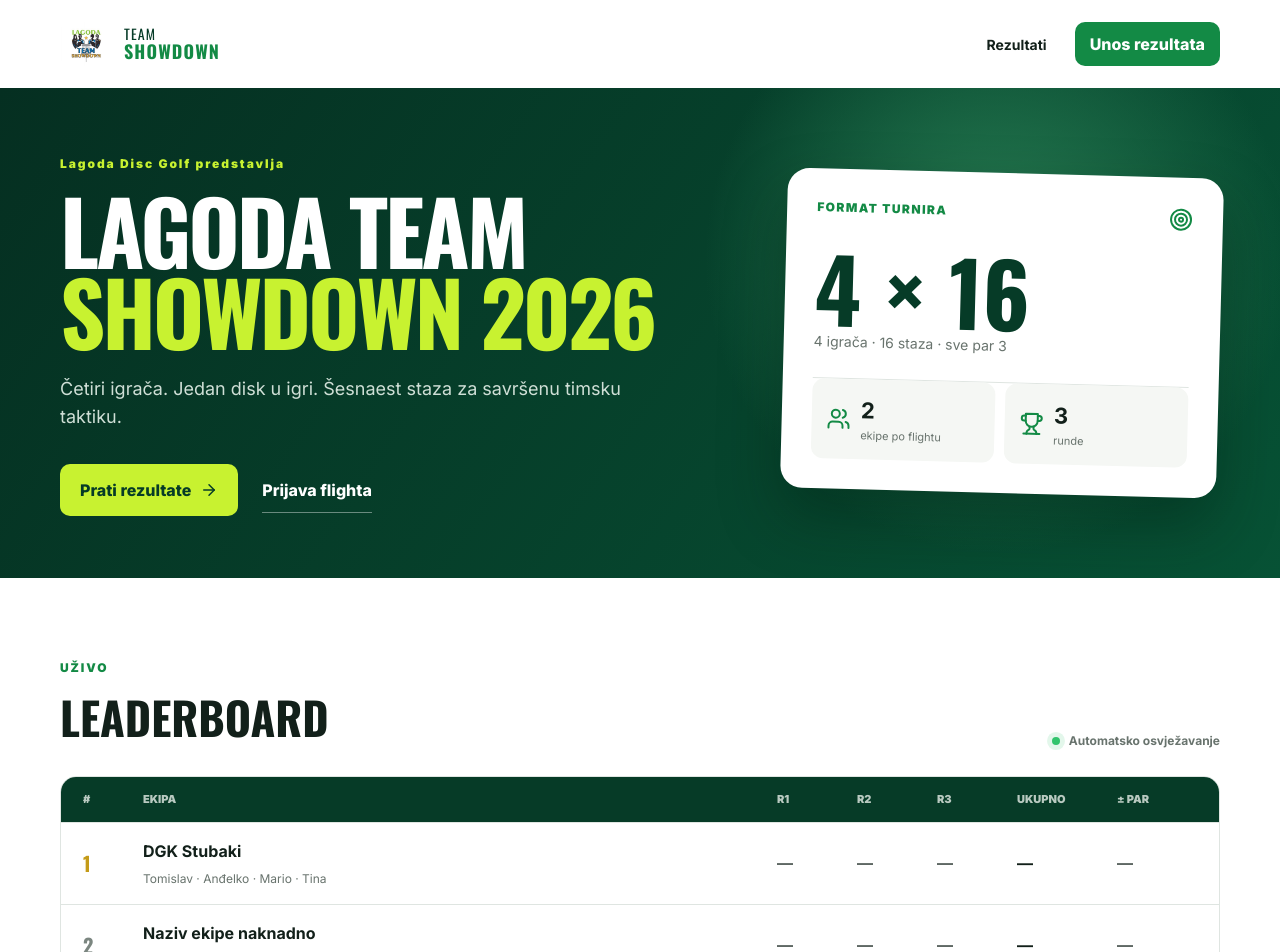
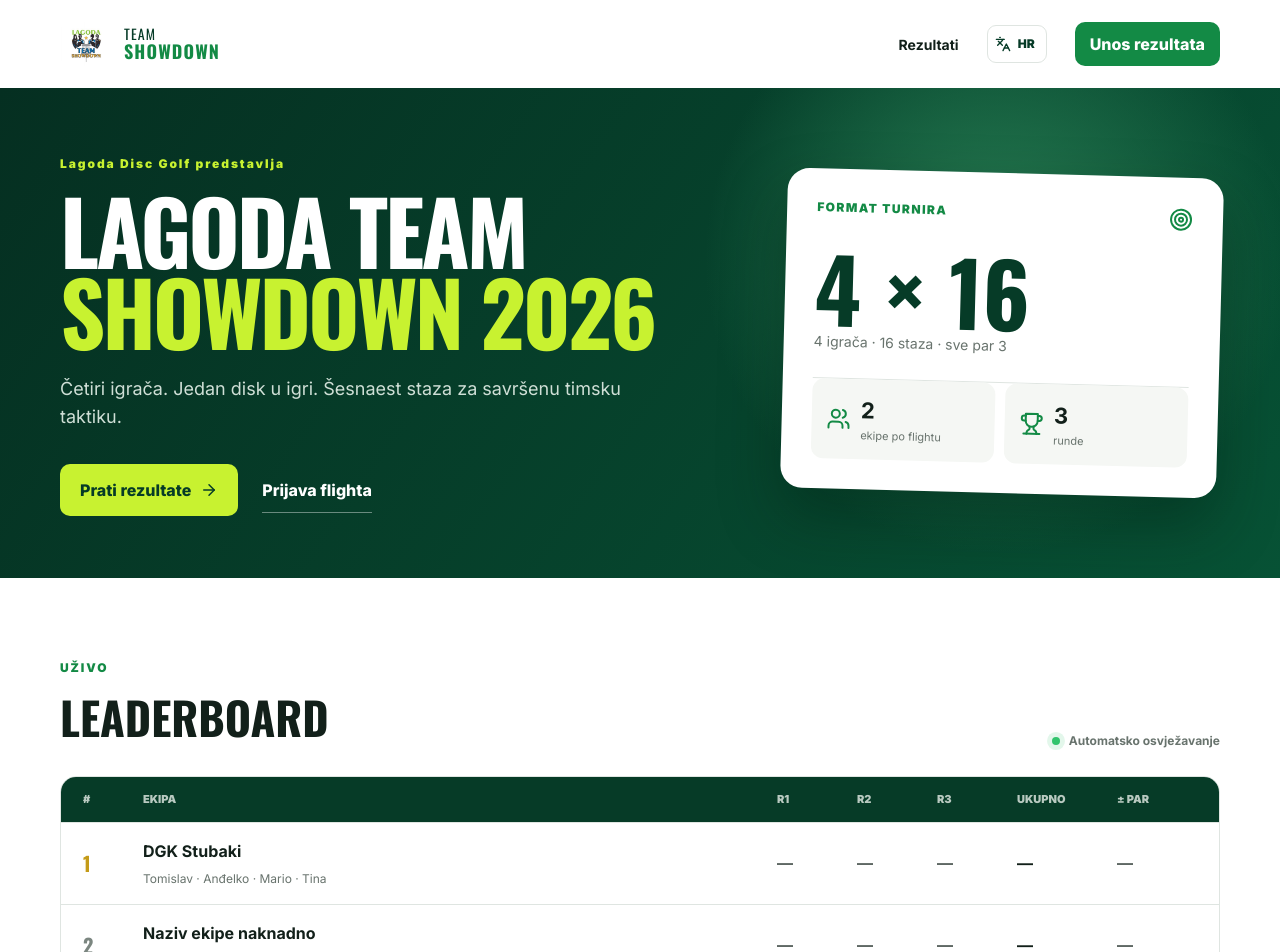
Before and after one commit to vbrozo/team_showdown, a Next.js app: page / in a window 1280 px wide. Shown: the top 952 px of the page. Built offline with nearby package versions, Linux system fonts and the light colour scheme; no server answers.

Commit message:
Add Croatian and English language switcher

```diff
--- /dev/null
+++ b/app/HomeClient.tsx
@@ -0,0 +1,61 @@
+"use client";
+
+import { Trophy, Users, Target, ArrowRight, Languages } from "lucide-react";
+import Image from "next/image";
+import Link from "next/link";
+import { useEffect, useState } from "react";
+import type { LeaderTeam } from "@/lib/data";
+
+const copy = {
+  hr: {
+    results: "Rezultati", scoring: "Unos rezultata", presented: "Lagoda Disc Golf predstavlja",
+    intro: "Četiri igrača. Jedan disk u igri. Šesnaest staza za savršenu timsku taktiku.",
+    follow: "Prati rezultate", flightLogin: "Prijava flighta", format: "FORMAT TURNIRA",
+    formatLine: "4 igrača · 16 staza · sve par 3", teamsPerFlight: "ekipe po flightu", rounds: "runde",
+    live: "UŽIVO", autoRefresh: "Automatsko osvježavanje", team: "Ekipa", total: "Ukupno",
+    empty: "Rezultati će se pojaviti nakon prvog unosa.", admin: "Administracija", language: "Jezik",
+  },
+  en: {
+    results: "Results", scoring: "Enter scores", presented: "Lagoda Disc Golf presents",
+    intro: "Four players. One disc in play. Sixteen holes for the perfect team strategy.",
+    follow: "Follow results", flightLogin: "Flight login", format: "TOURNAMENT FORMAT",
+    formatLine: "4 players · 16 holes · all par 3", teamsPerFlight: "teams per flight", rounds: "rounds",
+    live: "LIVE", autoRefresh: "Refreshes automatically", team: "Team", total: "Total",
+    empty: "Results will appear after the first score is entered.", admin: "Administration", language: "Language",
+  },
+} as const;
+
+type Language = keyof typeof copy;
+
+export default function HomeClient({ leaderboard }: { leaderboard: LeaderTeam[] }) {
+  const [language, setLanguage] = useState<Language>("hr");
+  useEffect(() => { const saved = localStorage.getItem("lts-language"); if (saved === "hr" || saved === "en") setLanguage(saved); }, []);
+  function switchLanguage(next: Language) { setLanguage(next); localStorage.setItem("lts-language", next); document.documentElement.lang = next; }
+  const t = copy[language];
+
+  return <main>
+    <header className="nav shell">
+      <Link href="/" className="brand"><Image src="/lagoda-logo.jpg" alt="Lagoda Disc Golf" width={52} height={52}/><span>TEAM<br/><b>SHOWDOWN</b></span></Link>
+      <nav>
+        <Link href="#rezultati">{t.results}</Link>
+        <label className="languageSelect"><Languages size={16}/><span className="srOnly">{t.language}</span><select value={language} onChange={e=>switchLanguage(e.target.value as Language)} aria-label={t.language}><option value="hr">HR</option><option value="en">EN</option></select></label>
+        <Link href="/scoring" className="btn small">{t.scoring}</Link>
+      </nav>
+    </header>
+
+    <section className="hero"><div className="shell heroGrid">
+      <div><span className="eyebrow">{t.presented}</span><h1>Lagoda Team<br/><em>Showdown 2026</em></h1><p>{t.intro}</p><div className="heroActions"><Link href="#rezultati" className="btn">{t.follow} <ArrowRight size={18}/></Link><Link href="/scoring" className="textLink">{t.flightLogin}</Link></div></div>
+      <div className="scoreCard"><div className="cardTop"><span>{t.format}</span><Target/></div><strong>4 × 16</strong><p>{t.formatLine}</p><div className="miniStats"><div><Users/><b>2</b><span>{t.teamsPerFlight}</span></div><div><Trophy/><b>3</b><span>{t.rounds}</span></div></div></div>
+    </div></section>
+
+    <section id="rezultati" className="shell section">
+      <div className="sectionTitle"><div><span className="eyebrow">{t.live}</span><h2>Leaderboard</h2></div><span className="live"><i/> {t.autoRefresh}</span></div>
+      <div className="leaderboard">
+        <div className="leaderHead"><span>#</span><span>{t.team}</span><span>R1</span><span>R2</span><span>R3</span><span>{t.total}</span><span>± Par</span></div>
+        {leaderboard.map((team,i)=><div className="leaderRow" key={team.id}><span className={`rank r${i+1}`}>{i+1}</span><span className="teamName"><b>{team.name}</b><small>{team.players.join(" · ")}</small></span>{team.rounds.map((score,n)=><span key={n}>{score??"—"}</span>)}<strong>{team.total||"—"}</strong><span className={team.toPar<0?"under":team.toPar>0?"over":""}>{team.total?(team.toPar>0?`+${team.toPar}`:team.toPar):"—"}</span></div>)}
+        {!leaderboard.length&&<div className="empty">{t.empty}</div>}
+      </div>
+    </section>
+    <footer><div className="shell"><span>Lagoda Team Showdown 2026</span><Link href="/admin">{t.admin}</Link></div></footer>
+  </main>;
+}
--- a/app/page.tsx
+++ b/app/page.tsx
@@ -1,36 +1,8 @@
-import { Trophy, Users, Target, ArrowRight } from "lucide-react";
-import Image from "next/image";
-import Link from "next/link";
 import { getLeaderboard } from "@/lib/data";
+import HomeClient from "./HomeClient";
 
 export const dynamic = "force-dynamic";
 
 export default async function Home() {
-  const leaderboard = await getLeaderboard();
-  return (
-    <main>
-      <header className="nav shell">
-        <Link href="/" className="brand"><Image src="/lagoda-logo.jpg" alt="Lagoda Disc Golf" width={52} height={52} /><span>TEAM<br/><b>SHOWDOWN</b></span></Link>
-        <nav><Link href="#rezultati">Rezultati</Link><Link href="/scoring" className="btn small">Unos rezultata</Link></nav>
-      </header>
-
-      <section className="hero">
-        <div className="shell heroGrid">
-          <div><span className="eyebrow">Lagoda Disc Golf predstavlja</span><h1>Lagoda Team<br/><em>Showdown 2026</em></h1><p>Četiri igrača. Jedan disk u igri. Šesnaest staza za savršenu timsku taktiku.</p><div className="heroActions"><Link href="#rezultati" className="btn">Prati rezultate <ArrowRight size={18}/></Link><Link href="/scoring" className="textLink">Prijava flighta</Link></div></div>
-          <div className="scoreCard"><div className="cardTop"><span>FORMAT TURNIRA</span><Target/></div><strong>4 × 16</strong><p>4 igrača · 16 staza · sve par 3</p><div className="miniStats"><div><Users/><b>2</b><span>ekipe po flightu</span></div><div><Trophy/><b>3</b><span>runde</span></div></div></div>
-        </div>
-      </section>
-
-      <section id="rezultati" className="shell section">
-        <div className="sectionTitle"><div><span className="eyebrow">UŽIVO</span><h2>Leaderboard</h2></div><span className="live"><i/> Automatsko osvježavanje</span></div>
-        <div className="leaderboard">
-          <div className="leaderHead"><span>#</span><span>Ekipa</span><span>R1</span><span>R2</span><span>R3</span><span>Ukupno</span><span>± Par</span></div>
-          {leaderboard.map((team, i) => <div className="leaderRow" key={team.id}><span className={`rank r${i+1}`}>{i+1}</span><span className="teamName"><b>{team.name}</b><small>{team.players.join(" · ")}</small></span>{team.rounds.map((score, n)=><span key={n}>{score ?? "—"}</span>)}<strong>{team.total || "—"}</strong><span className={team.toPar < 0 ? "under" : team.toPar > 0 ? "over" : ""}>{team.total ? (team.toPar > 0 ? `+${team.toPar}` : team.toPar) : "—"}</span></div>)}
-          {!leaderboard.length && <div className="empty">Rezultati će se pojaviti nakon prvog unosa.</div>}
-        </div>
-      </section>
-
-      <footer><div className="shell"><span>Lagoda Team Showdown 2026</span><Link href="/admin">Administracija</Link></div></footer>
-    </main>
-  );
+  return <HomeClient leaderboard={await getLeaderboard()} />;
 }
```
Also changed, not shown: app/globals.css.
